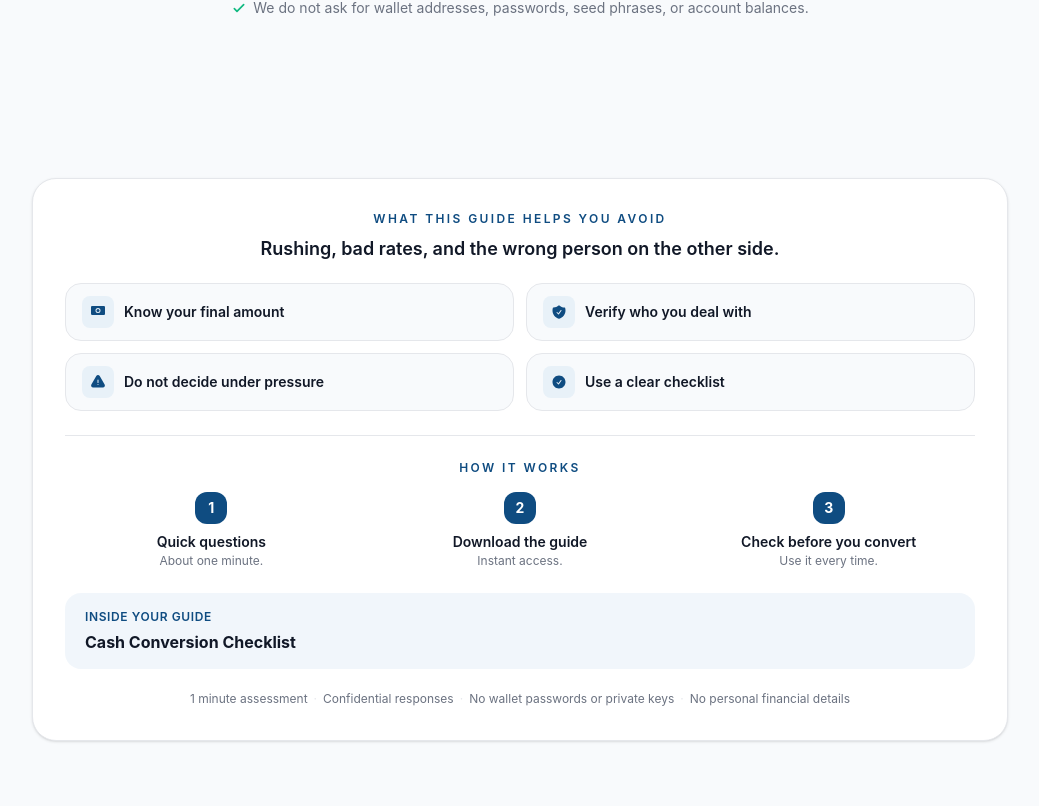
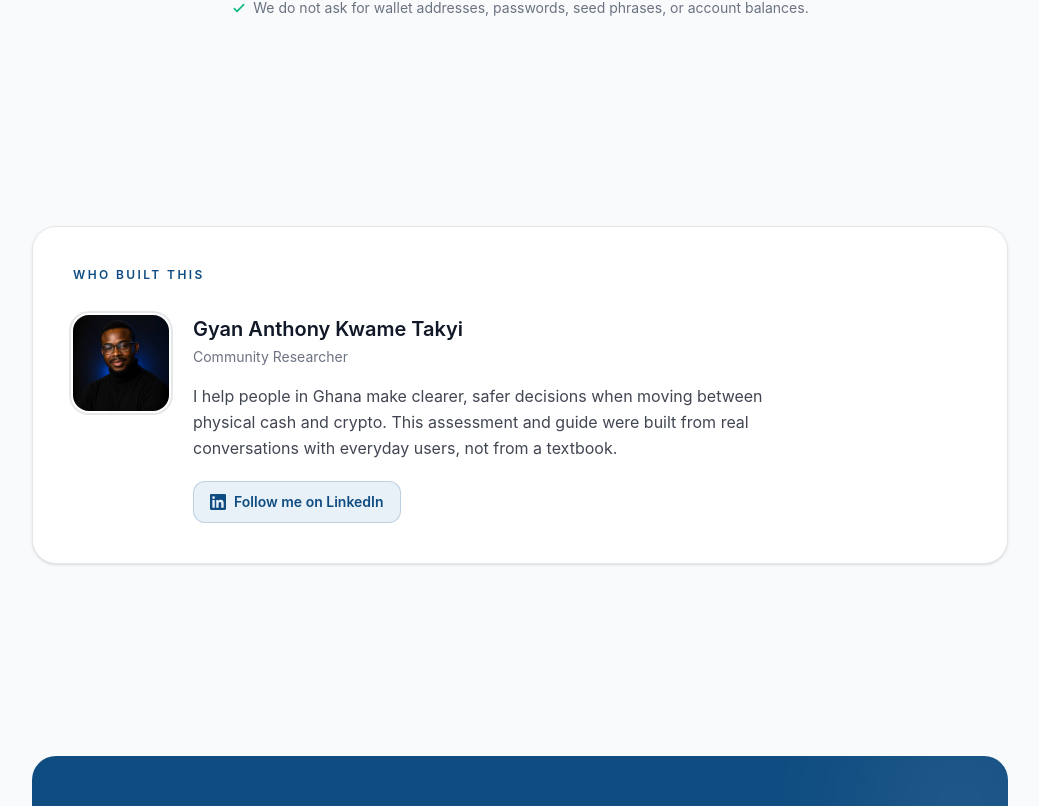
Before and after one commit to MCGYAN/insight-engine, a Next.js app: page / in a window 1280 px wide. Shown: the part 654-1460 px from the top of the page, without its empty margins (120-1159 px from the left). Built offline with nearby package versions, Linux system fonts and the light colour scheme; a web font is replaced by a local one.

Commit message:
Remove elaborator section from landing page.
Co-authored-by: Cursor <cursoragent@cursor.com>

```diff
--- a/src/components/ElaboratorSection.tsx
+++ /dev/null
@@ -1,98 +0,0 @@
-import { landingConfig } from '@/config/landing'
-
-const icons: Record<string, React.ReactNode> = {
-  fees: (
-    <svg className="h-4 w-4" fill="currentColor" viewBox="0 0 24 24" aria-hidden="true">
-      <path d="M12 7.5a2.25 2.25 0 100 4.5 2.25 2.25 0 000-4.5z" />
-      <path fillRule="evenodd" d="M1.5 4.875C1.5 3.839 2.34 3 3.375 3h17.25c1.035 0 1.875.84 1.875 1.875v9.75c0 1.036-.84 1.875-1.875 1.875H3.375A1.875 1.875 0 011.5 14.625v-9.75zM8.25 9.75a3.75 3.75 0 117.5 0 3.75 3.75 0 01-7.5 0z" clipRule="evenodd" />
-    </svg>
-  ),
-  shield: (
-    <svg className="h-4 w-4" fill="currentColor" viewBox="0 0 24 24" aria-hidden="true">
-      <path fillRule="evenodd" d="M12.516 2.17a.75.75 0 00-1.032 0 11.209 11.209 0 01-7.877 3.08.75.75 0 00-.722.515A12.74 12.74 0 002.25 9.75c0 5.942 4.064 10.933 9.563 12.348a.749.749 0 00.374 0c5.499-1.415 9.563-6.406 9.563-12.348 0-1.39-.223-2.73-.635-3.985a.75.75 0 00-.722-.516l-.143.001c-2.996 0-5.717-1.17-7.734-3.08zm3.094 8.016a.75.75 0 10-1.22-.872l-3.236 4.53L9.53 12.22a.75.75 0 00-1.06 1.06l2.25 2.25a.75.75 0 001.14-.094l3.75-5.25z" clipRule="evenodd" />
-    </svg>
-  ),
-  alert: (
-    <svg className="h-4 w-4" fill="currentColor" viewBox="0 0 24 24" aria-hidden="true">
-      <path fillRule="evenodd" d="M9.401 3.003c1.155-2 4.043-2 5.197 0l7.355 12.748c1.154 2-.29 4.5-2.599 4.5H4.645c-2.309 0-3.752-2.5-2.598-4.5L9.4 3.003zM12 8.25a.75.75 0 00-.75.75v3.75a.75.75 0 001.5 0V9a.75.75 0 00-.75-.75zm0 8.25a.75.75 0 100-1.5.75.75 0 000 1.5z" clipRule="evenodd" />
-    </svg>
-  ),
-  check: (
-    <svg className="h-4 w-4" fill="currentColor" viewBox="0 0 24 24" aria-hidden="true">
-      <path fillRule="evenodd" d="M2.25 12c0-5.385 4.365-9.75 9.75-9.75s9.75 4.365 9.75 9.75-4.365 9.75-9.75 9.75S2.25 17.385 2.25 12zm13.36-1.814a.75.75 0 10-1.22-.872l-3.236 4.53L9.53 12.22a.75.75 0 00-1.06 1.06l2.25 2.25a.75.75 0 001.14-.094l3.75-5.25z" clipRule="evenodd" />
-    </svg>
-  ),
-}
-
-export function ElaboratorSection() {
-  const { outcomes, steps, guide, guidePreview, trust } = landingConfig
-  const highlightOutcomes = outcomes.items.filter((item) =>
-    ['compare', 'verify', 'pressure', 'checklist'].includes(item.id),
-  )
-
-  return (
-    <section className="py-8 sm:py-12">
-      <div className="rounded-3xl border border-border bg-surface p-5 shadow-sm sm:p-8">
-        <div className="text-center">
-          <p className="section-label">{outcomes.title}</p>
-          <p className="mt-2 text-base font-semibold text-text sm:text-lg">
-            {outcomes.subtitle}
-          </p>
-        </div>
-
-        <div className="mt-5 grid grid-cols-2 gap-2 sm:gap-3">
-          {highlightOutcomes.map((item) => (
-            <div
-              key={item.id}
-              className="flex items-center gap-2.5 rounded-2xl border border-border bg-background px-3 py-3 sm:px-4"
-            >
-              <div className="flex h-8 w-8 shrink-0 items-center justify-center rounded-lg bg-primary-light text-primary">
-                {icons[item.icon]}
-              </div>
-              <span className="text-xs font-semibold leading-snug text-text sm:text-sm">
-                {item.label}
-              </span>
-            </div>
-          ))}
-        </div>
-
-        <div className="mt-6 border-t border-border pt-6">
-          <p className="section-label text-center">{steps.title}</p>
-          <div className="mt-4 grid grid-cols-3 gap-2 sm:gap-4">
-            {steps.items.map((item) => (
-              <div key={item.step} className="text-center">
-                <div className="mx-auto flex h-8 w-8 items-center justify-center rounded-xl bg-primary text-sm font-bold text-white">
-                  {item.step}
-                </div>
-                <p className="mt-2 text-xs font-semibold leading-snug text-text sm:text-sm">
-                  {item.title}
-                </p>
-                <p className="mt-0.5 text-[11px] text-muted sm:text-xs">
-                  {item.description}
-                </p>
-              </div>
-            ))}
-          </div>
-        </div>
-
-        <div className="mt-6 rounded-2xl bg-primary-light/60 px-4 py-4 sm:px-5">
-          <p className="text-[11px] font-semibold uppercase tracking-wider text-primary sm:text-xs">
-            {guidePreview.title}
-          </p>
-          <p className="mt-1.5 text-sm font-bold leading-snug text-text sm:text-base">
-            {guide.shortTitle}
-          </p>
-        </div>
-
-        <p className="mt-5 text-center text-[11px] leading-relaxed text-muted sm:text-xs">
-          {trust.items.map((item, i) => (
-            <span key={item.label}>
-              {i > 0 && <span className="mx-1.5 text-border">·</span>}
-              {item.label}
-            </span>
-          ))}
-        </p>
-      </div>
-    </section>
-  )
-}
--- a/src/components/LandingPage.tsx
+++ b/src/components/LandingPage.tsx
@@ -1,6 +1,5 @@
 import { landingConfig } from '@/config/landing'
 import { AboutSection } from './AboutSection'
-import { ElaboratorSection } from './ElaboratorSection'
 import { FinalCTA } from './FinalCTA'
 import { Hero } from './Hero'
 import { CTAButton } from './CTAButton'
@@ -29,7 +28,6 @@ export function LandingPage({ onStart }: LandingPageProps) {
       <main>
         <Container>
           <Hero onStart={onStart} />
-          <ElaboratorSection />
           <AboutSection />
           <FinalCTA onStart={onStart} />
         </Container>
```
